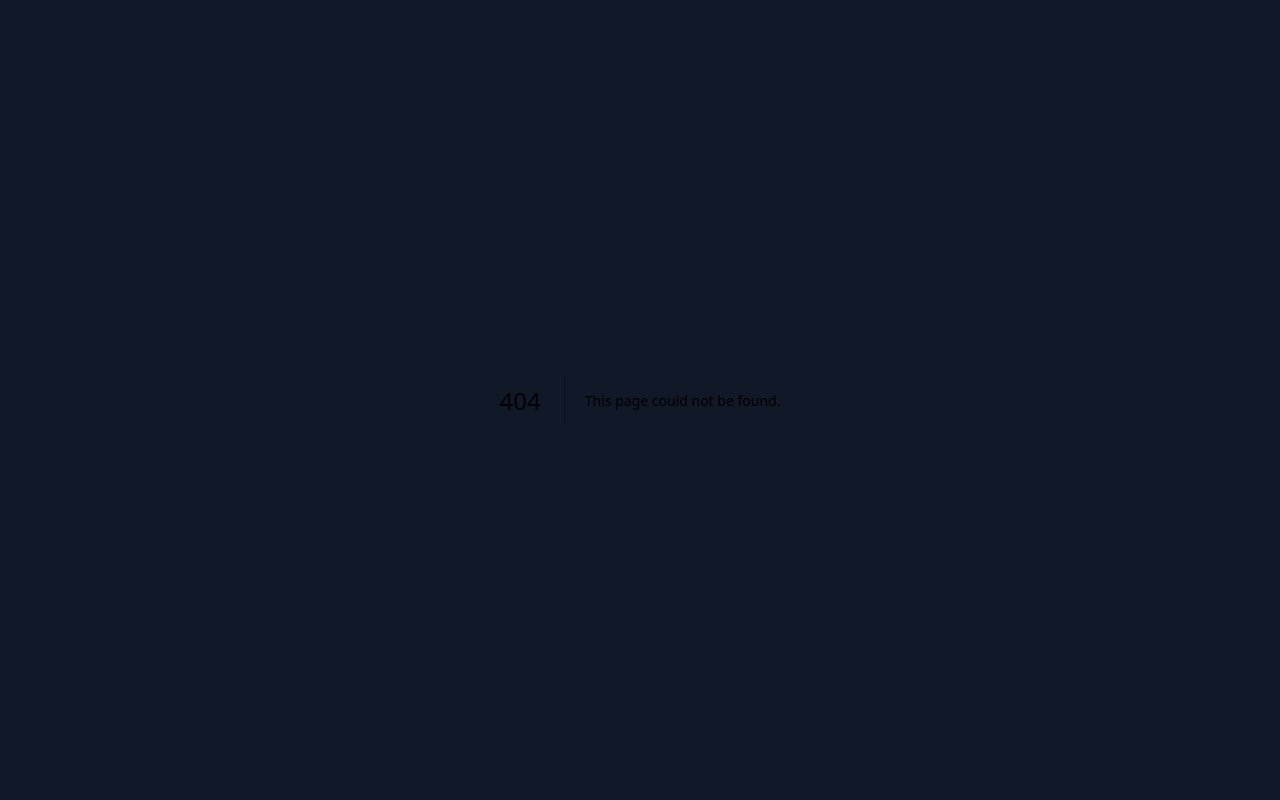
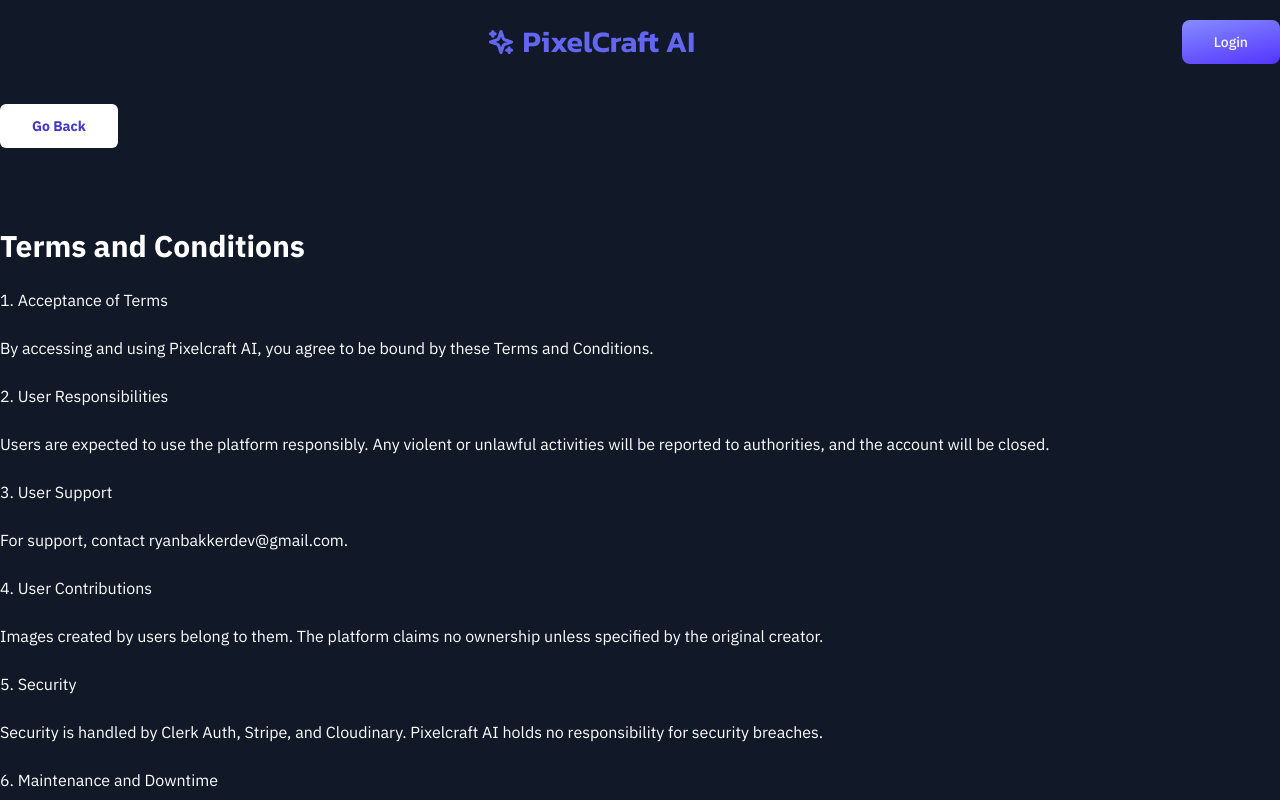
Before and after one commit to ryanbakker/pixelcraft-ai, a Next.js app: page /terms-and-conditions in a window 1280 px wide. Before the commit this address had no page. Shown: the top 800 px of the page. Built offline with nearby package versions, Linux system fonts and the light colour scheme; no server answers.

Commit message:
Add Terms & Conditions

```diff
--- a/app/dashboard/layout.tsx
+++ b/app/dashboard/layout.tsx
@@ -1,6 +1,7 @@
 import MobileNav from "@/components/shared/MobileNav";
 import Sidebar from "@/components/shared/Sidebar";
 import { Toaster } from "@/components/ui/toaster";
+import Link from "next/link";
 import React from "react";
 
 const Layout = ({ children }: { children: React.ReactNode }) => {
@@ -11,7 +12,15 @@
       <MobileNav />
 
       <div className="root-container">
-        <div className="wrapper">{children}</div>
+        <div className="wrapper">
+          {children}
+
+          <div className="mt-10 flex-center">
+            <Link href="/terms-and-conditions" className="w-full text-center">
+              Terms and Conditions
+            </Link>
+          </div>
+        </div>
       </div>
 
       <Toaster />
--- a/app/page.tsx
+++ b/app/page.tsx
@@ -82,6 +82,8 @@
           />
         </div>
       </div>
+
+      <Footer />
     </main>
   );
 };
--- /dev/null
+++ b/app/terms-and-conditions/page.tsx
@@ -0,0 +1,118 @@
+import Header from "@/components/landing/Header";
+import { Button } from "@/components/ui/button";
+import Link from "next/link";
+
+const TermsConditions = () => {
+  return (
+    <>
+      <Header />
+
+      <div className="max-w-7xl lg:mx-auto p-5 md:px-10 xl:px-0 w-full text-white">
+        <Button
+          asChild
+          size="lg"
+          className="bg-white text-indigo-700 font-bold"
+        >
+          <Link href="/">Go Back</Link>
+        </Button>
+
+        <section className="mt-20">
+          <p>
+            <span className="text-3xl font-bold">Terms and Conditions</span>
+            <br />
+            <br />
+            1. Acceptance of Terms
+            <br />
+            <br />
+            By accessing and using Pixelcraft AI, you agree to be bound by these
+            Terms and Conditions.
+            <br />
+            <br />
+            2. User Responsibilities
+            <br />
+            <br />
+            Users are expected to use the platform responsibly. Any violent or
+            unlawful activities will be reported to authorities, and the account
+            will be closed.
+            <br />
+            <br />
+            3. User Support
+            <br />
+            <br />
+            For support, contact ryanbakkerdev@gmail.com.
+            <br />
+            <br />
+            4. User Contributions
+            <br />
+            <br />
+            Images created by users belong to them. The platform claims no
+            ownership unless specified by the original creator.
+            <br />
+            <br />
+            5. Security
+            <br />
+            <br />
+            Security is handled by Clerk Auth, Stripe, and Cloudinary.
+            Pixelcraft AI holds no responsibility for security breaches.
+            <br />
+            <br />
+            6. Maintenance and Downtime
+            <br />
+            <br />
+            Maintenance and downtime are subject to Vercels policies.
+            <br />
+            <br />
+            7. Changes to Service
+            <br />
+            <br />
+            Users will be notified of significant changes to the platform.
+            <br />
+            <br />
+            8. Age Restrictions
+            <br />
+            <br />
+            There are no age restrictions for using the platform.
+            <br />
+            <br />
+            9. Data Tracking
+            <br />
+            <br />
+            Pixelcraft AI does not personally track user data. Refer to the
+            terms of service and privacy policies of Clerk Auth, Stripe,
+            Cloudinary, and Next.js for their data handling practices.
+            <br />
+            <br />
+            10. Disclaimer of Responsibility
+            <br />
+            <br />
+            Pixelcraft AI holds no responsibility for the actions of users,
+            security breaches, or third-party services.
+            <br />
+            <br />
+            11. Indemnification
+            <br />
+            <br />
+            Users agree to indemnify and hold Pixelcraft AI harmless from any
+            claims, damages, or losses arising from their use of the platform.
+            <br />
+            <br />
+            12. Governing Law
+            <br />
+            <br />
+            These Terms and Conditions are governed by the laws of [Your
+            Jurisdiction].
+            <br />
+            <br />
+            13. Contact Information
+            <br />
+            <br />
+            For questions or concerns regarding these Terms and Conditions,
+            please contact ryanbakkerdev@gmail.com.
+          </p>
+        </section>
+      </div>
+    </>
+  );
+};
+
+export default TermsConditions;
--- a/components/landing/Footer.tsx
+++ b/components/landing/Footer.tsx
@@ -1,10 +1,11 @@
+import Link from "next/link";
 import Logo from "../Logo";
 
 const Footer = () => {
   return (
     <footer className="z-50">
       <div className="max-w-7xl lg:mx-auto p-5 md:px-10 xl:px-0 w-full">
-        <Logo />
+        <Link href="/terms-and-conditions">Terms and Conditions</Link>
       </div>
     </footer>
   );
--- a/constants/index.ts
+++ b/constants/index.ts
@@ -1,42 +1,42 @@
 export const navLinks = [
   {
     label: "Home",
-    route: "/",
+    route: "/dashboard",
     icon: "/assets/icons/home.svg",
   },
   {
     label: "Image Restore",
-    route: "/transformations/add/restore",
+    route: "/dashboard/transformations/add/restore",
     icon: "/assets/icons/image.svg",
   },
   {
     label: "Generative Fill",
-    route: "/transformations/add/fill",
+    route: "/dashboard/transformations/add/fill",
     icon: "/assets/icons/stars.svg",
   },
   {
     label: "Object Remove",
-    route: "/transformations/add/remove",
+    route: "/dashboard/transformations/add/remove",
     icon: "/assets/icons/scan.svg",
   },
   {
     label: "Object Recolor",
-    route: "/transformations/add/recolor",
+    route: "/dashboard/transformations/add/recolor",
     icon: "/assets/icons/filter.svg",
   },
   {
     label: "Background Remove",
-    route: "/transformations/add/removeBackground",
+    route: "/dashboard/transformations/add/removeBackground",
     icon: "/assets/icons/camera.svg",
   },
   {
     label: "Profile",
-    route: "/profile",
+    route: "/dashboard/profile",
     icon: "/assets/icons/profile.svg",
   },
   {
     label: "Buy Credits",
-    route: "/credits",
+    route: "/dashboard/credits",
     icon: "/assets/icons/bag.svg",
   },
 ];
@@ -47,10 +47,10 @@
     name: "Free",
     icon: "/assets/icons/free-plan.svg",
     price: 0,
-    credits: 20,
+    credits: 5,
     inclusions: [
       {
-        label: "20 Free Credits",
+        label: "5 Free Credits",
         isIncluded: true,
       },
       {
@@ -71,11 +71,11 @@
     _id: 2,
     name: "Pro Package",
     icon: "/assets/icons/free-plan.svg",
-    price: 40,
-    credits: 120,
+    price: 15,
+    credits: 100,
     inclusions: [
       {
-        label: "120 Credits",
+        label: "100 Credits",
         isIncluded: true,
       },
       {
@@ -96,11 +96,11 @@
     _id: 3,
     name: "Premium Package",
     icon: "/assets/icons/free-plan.svg",
-    price: 199,
-    credits: 2000,
+    price: 60,
+    credits: 800,
     inclusions: [
       {
-        label: "2000 Credits",
+        label: "800 Credits",
         isIncluded: true,
       },
       {
```
